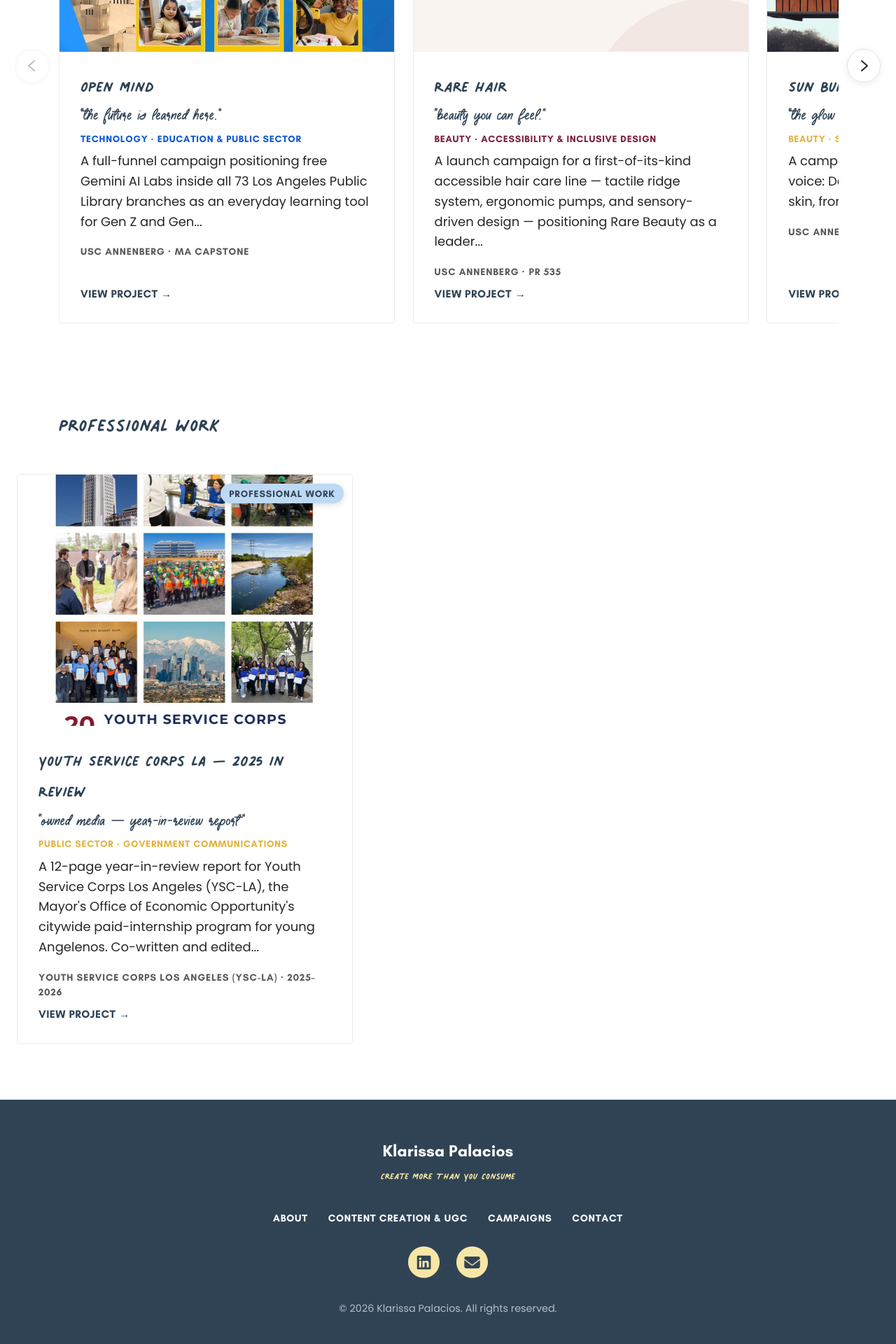
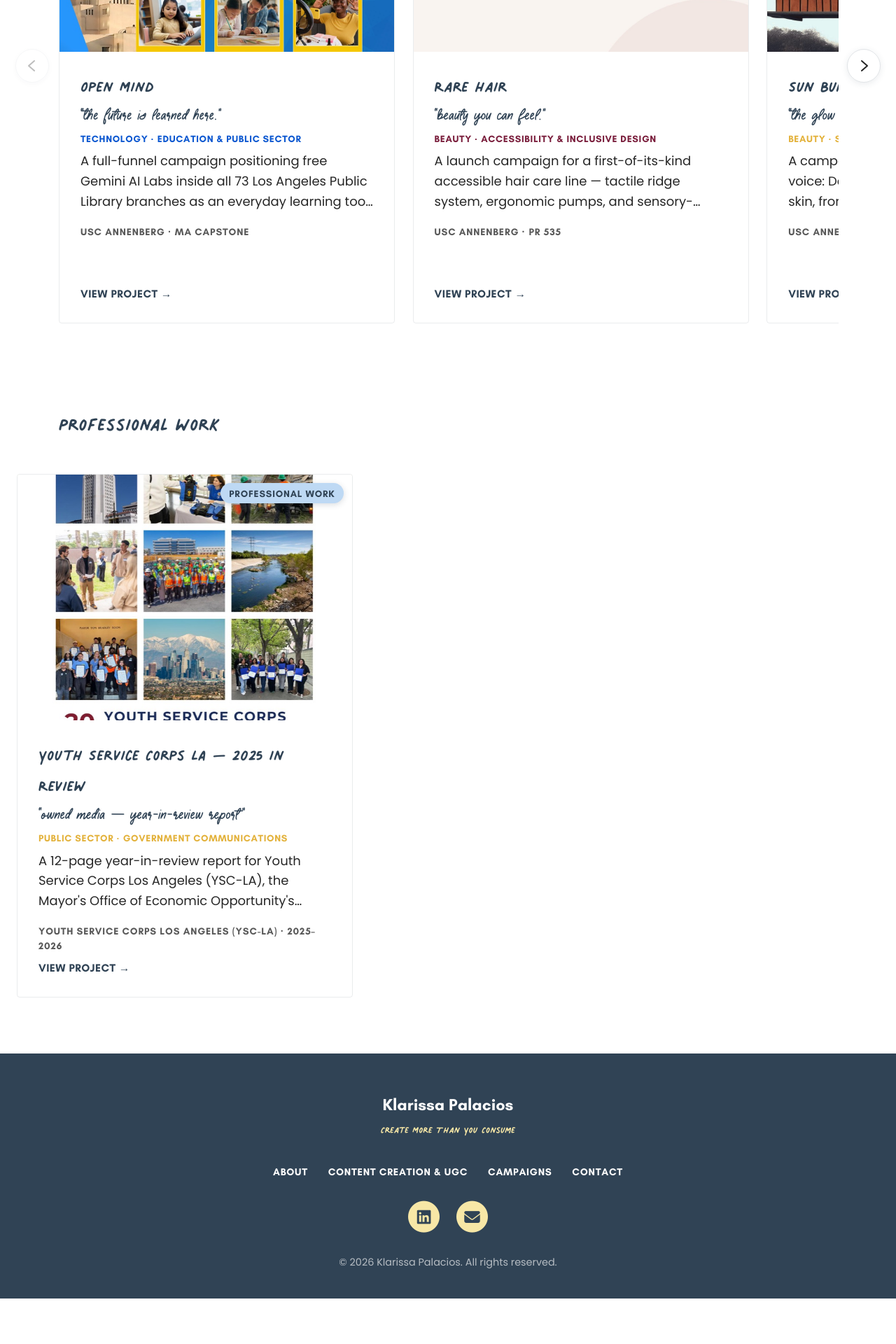
Before and after one commit to kipalacios/kipalacios.github.io, a Jekyll site: the page built from pages/portfolio.md, in a window 1280 px wide. Shown: the part 816-2736 px from the top of the page at 70% size. Built offline with Jekyll 4.4.1, drawn with Linux system fonts in a browser that asks for light colours; a script that is not in the unit is left out; after the commit the page ends 2671 px from its top, so only the background shows below that.

Commit message:
Match Professional Work card height to Concept Campaigns
Same width already, but each group is its own scroll track, so nothing
equalized height across them — the YSC-LA card's longer summary and
industry line made it visibly taller (813px vs 748px desktop, 876px vs
705px mobile) even at identical width. Fixed the card height to match
and clamped the description to 3 lines so longer copy trims instead of
pushing past it.

Co-Authored-By: Claude Sonnet 5 <noreply@anthropic.com>

```diff
--- a/_sass/_custom.scss
+++ b/_sass/_custom.scss
@@ -2346,7 +2346,23 @@ a.button.creator-bio__collab-cta {
   .portfolio-index__card {
     flex: 0 0 auto;
     width: min(480px, 62vw);
+    /* Fixed rather than auto: a one-card group (Professional Work today)
+       otherwise sizes to its own content and reads visibly taller/shorter
+       than a multi-card group like Concept Campaigns, even at the same
+       width, whenever its description or industry tags wrap differently.
+       Matches Concept Campaigns' natural height at this width; the
+       description clamps below so longer copy is trimmed instead of
+       pushing the card past it. */
+    height: 748px;
     scroll-snap-align: center;
+  }
+
+  .portfolio-index__desc {
+    display: -webkit-box;
+    -webkit-box-orient: vertical;
+    -webkit-line-clamp: 3;
+    line-clamp: 3;
+    overflow: hidden;
   }
 
   &__arrow {
@@ -2379,7 +2395,7 @@ a.button.creator-bio__collab-cta {
   @media screen and (max-width: $break) {
     padding: 0 1rem 3rem;
 
-    .portfolio-index__card { width: min(280px, 78vw); }
+    .portfolio-index__card { width: min(280px, 78vw); height: 705px; }
   }
 }
 
```
